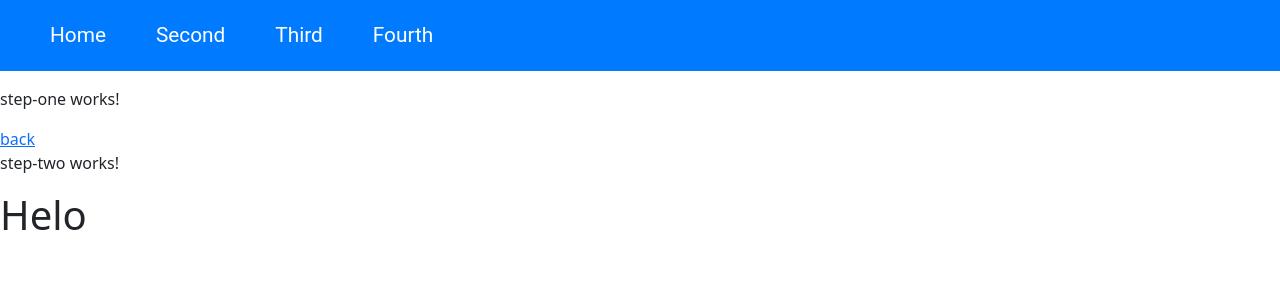
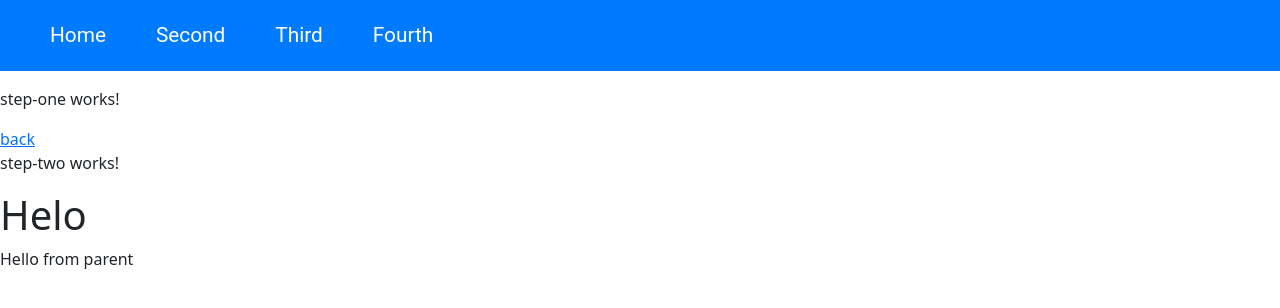
Before and after one commit to Kaung-Myat-Hun/BM-angular, an Angular app: page /st-one in a window 1280 px wide. Shown: the top 308 px of the page. Built offline with nearby package versions, Linux system fonts and the light colour scheme.

Commit message:
learning: data pass parent to child

```diff
--- a/src/app/step-one/step-one.component.html
+++ b/src/app/step-one/step-one.component.html
@@ -1,4 +1,4 @@
 <p>step-one works!</p>
 
 <a routerLink=".."> back</a>
-<app-step-two ></app-step-two>
+<app-step-two [data]="dataFromP" ></app-step-two>
--- a/src/app/step-one/step-one.component.ts
+++ b/src/app/step-one/step-one.component.ts
@@ -7,5 +7,5 @@ import { StepTwoComponent } from './step-two/step-two.component'
   styleUrls: ['./step-one.component.css']
 })
 export class StepOneComponent {
-
+  dataFromP = {title: "Hello from parent"}
 }
--- a/src/app/step-one/step-two/step-two.component.html
+++ b/src/app/step-one/step-two/step-two.component.html
@@ -1,2 +1,3 @@
 <p>step-two works!</p>
 <h1>{{dataStwo}}</h1>
+<p>{{data.title}}</p>
--- a/src/app/step-one/step-two/step-two.component.ts
+++ b/src/app/step-one/step-two/step-two.component.ts
@@ -1,4 +1,4 @@
-import { Component, OnInit } from '@angular/core';
+import { Component, OnInit,Input } from '@angular/core';
 import { ActivatedRoute,Params } from '@angular/router'
 
 @Component({
@@ -7,15 +7,17 @@ import { ActivatedRoute,Params } from '@angular/router'
   styleUrls: ['./step-two.component.css']
 })
 export class StepTwoComponent implements OnInit {
+  @Input()data : {title: string} = {title: ''};
   dataStwo : any = "Helo"
+  constructor() {}
 
-  constructor (private route: ActivatedRoute) { }
+  // constructor (private route: ActivatedRoute) { }
   ngOnInit(): void {
     //Called after the constructor, initializing input properties, and the first call to ngOnChanges.
     //Add 'implements OnInit' to the class.
 
-    let id:string |null = this.route.snapshot.paramMap.get('id');
-    console.log(id)
-    console.log(this.route)
+    // let id:string |null = this.route.snapshot.paramMap.get('id');
+    // console.log(id)
+    // console.log(this.route)
   }
 }
```
